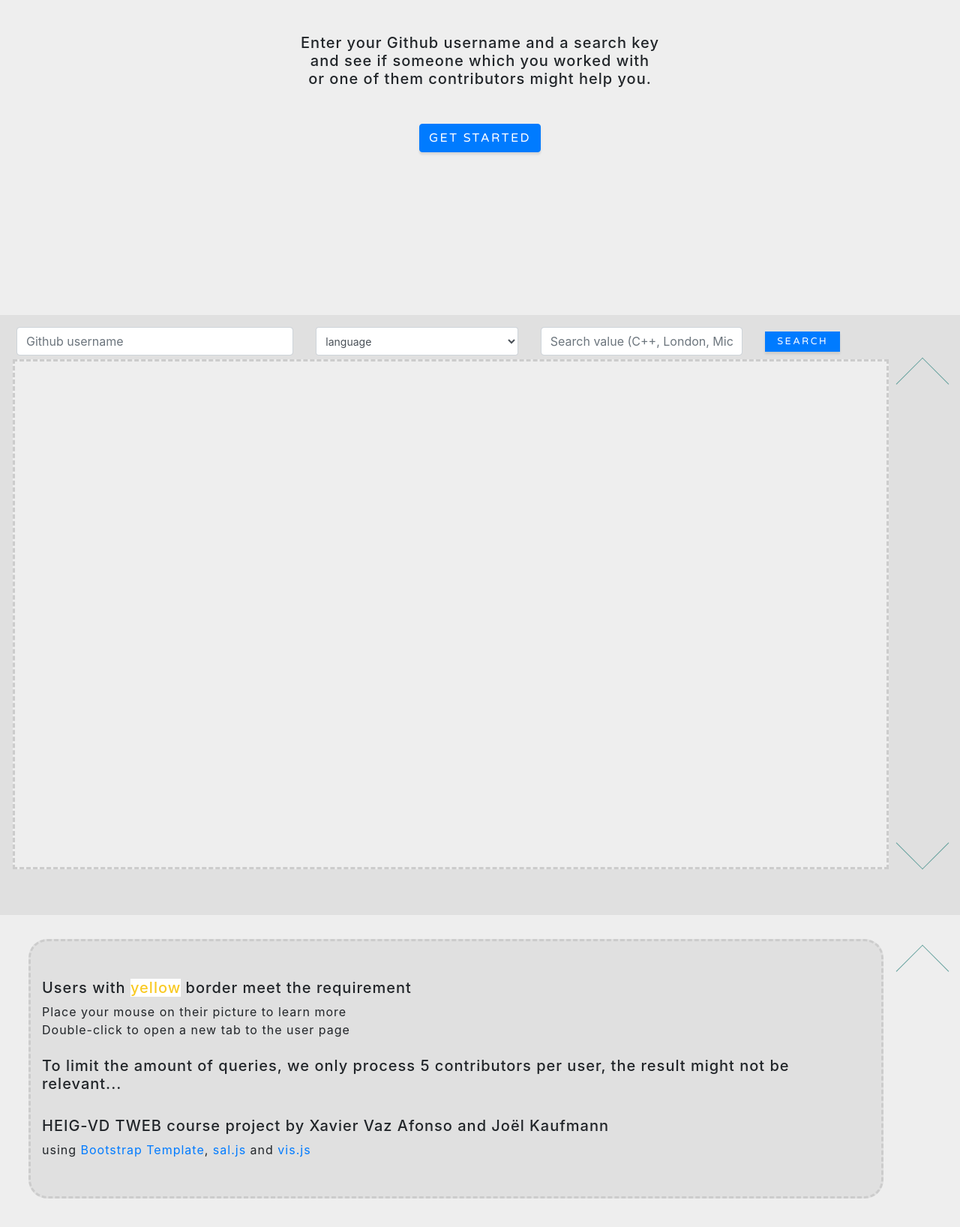
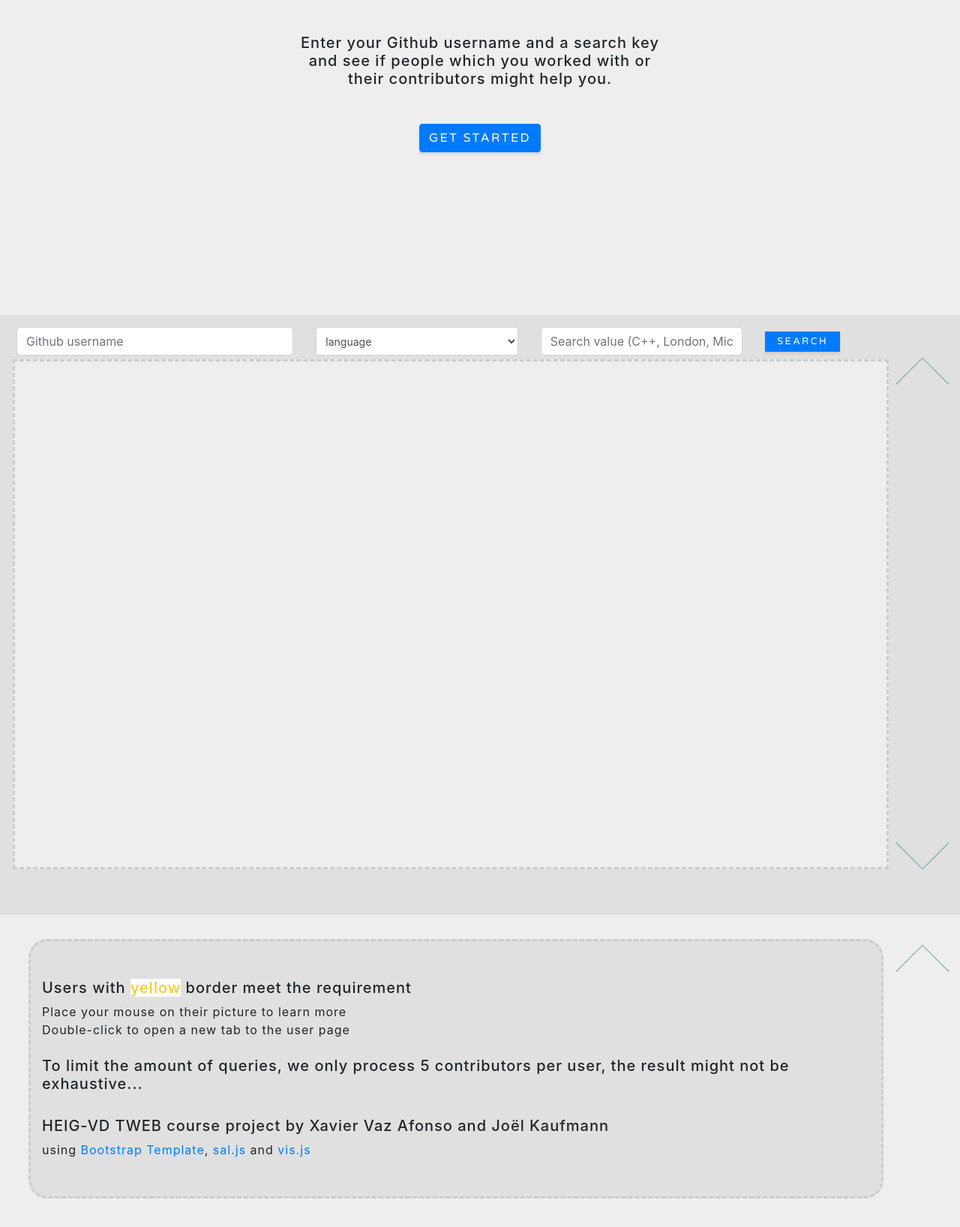
Before and after one commit to XavierAfonso/TWEB_Project01, a website with bundled scripts: page index.html in a window 1280 px wide. Shown: the part 380-2016 px from the top of the page at 75% size. Built offline with nearby package versions, Linux system fonts and the light colour scheme.

Commit message:
update text

```diff
--- a/index.html
+++ b/index.html
@@ -68,7 +68,7 @@
         >
           <h1 class="mx-auto my-0 text-uppercase">Who can help ?</h1>
           <h2 class="mx-auto mt-2 mb-5">A free tool to find out which contributors can help you.</h2>
-          <h2 class="mx-auto mt-2 mb-5">Enter your Github username and a search key and see if someone which you worked with or one of them contributors might help you.</h2>
+          <h2 class="mx-auto mt-2 mb-5">Enter your Github username and a search key and see if people which you worked with or their contributors might help you.</h2>
           <a href="#graph" class= "btn btn-primary js-scroll-trigger">Get Started</a>
         </div>
       </div>
@@ -139,7 +139,7 @@
           Double-click to open a new tab to the user page<br><br>
         </p>
         <p>
-          <h5>To limit the amount of queries, we only process 5 contributors per user, the result might not be relevant...</h5>
+          <h5>To limit the amount of queries, we only process 5 contributors per user, the result might not be exhaustive...</h5>
           <br>
         </p>
         <p>
```
